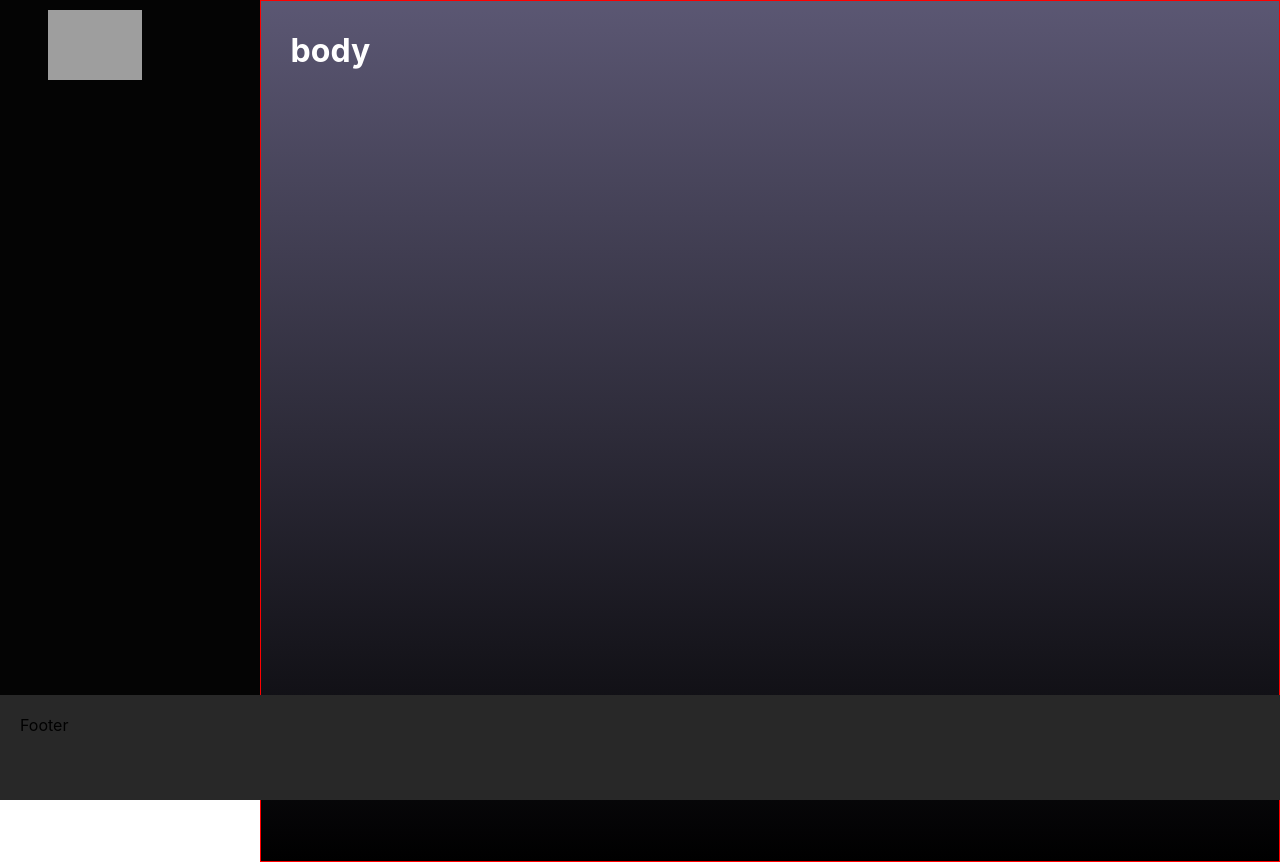
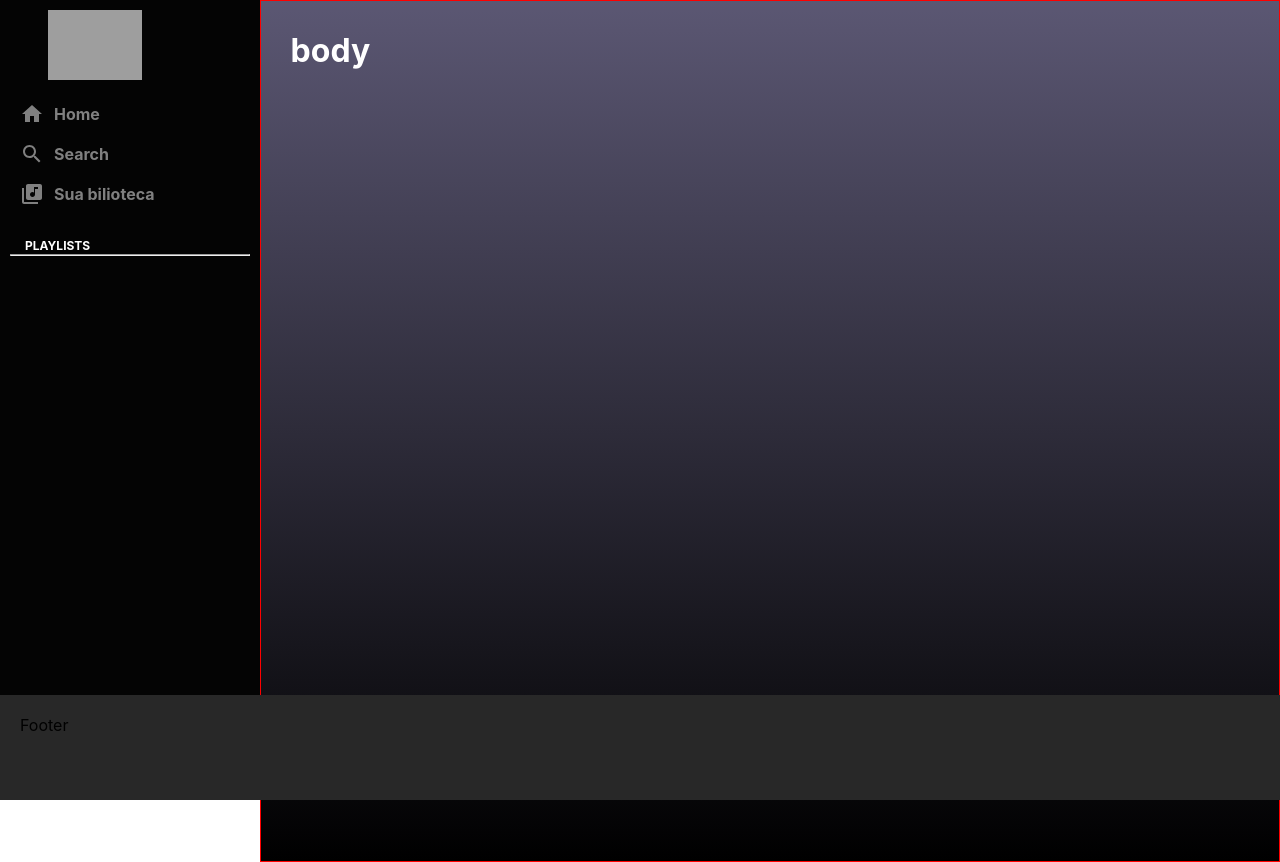
Before and after one commit to delta94/spotify-web, a React (Create React App) app: page / in a window 1280 px wide. Built offline with nearby package versions, Linux system fonts and the light colour scheme; grey boxes are pictures that could not be loaded; what spotify-web-api-js would draw is missing.

Commit message:
feat: add material ui

```diff
--- a/package.json
+++ b/package.json
@@ -3,6 +3,8 @@
   "version": "0.1.0",
   "private": true,
   "dependencies": {
+    "@material-ui/core": "^4.11.0",
+    "@material-ui/icons": "^4.9.1",
     "@testing-library/jest-dom": "^4.2.4",
     "@testing-library/react": "^9.3.2",
     "@testing-library/user-event": "^7.1.2",
--- a/src/components/Sidebar/index.tsx
+++ b/src/components/Sidebar/index.tsx
@@ -1,14 +1,25 @@
-import React from 'react';
-import logo from '../../assets/img/logo.svg';
+import React from "react";
+import HomeIcon from "@material-ui/icons/Home";
+import SearchIcon from "@material-ui/icons/Search";
+import LibraryMusicIcon from "@material-ui/icons/LibraryMusic";
+import SidebarOption from "../SidebarOption";
 
-import './styles.css';
+import logo from "../../assets/img/logo.svg";
+import "./styles.css";
 
 const Sidebar: React.FC = () => {
   return (
     <div className="sidebar">
-      <img className="sidebar__logo" src={logo} alt="Spotify Logo"/>
+      <img className="sidebar__logo" src={logo} alt="Spotify Logo" />
+      <SidebarOption title="Home" Icon={HomeIcon} />
+      <SidebarOption title="Search" Icon={SearchIcon} />
+      <SidebarOption title="Sua bilioteca" Icon={LibraryMusicIcon} />
+
+      <br />
+      <strong className="sidebar__title">Playlists</strong>
+      <hr />
     </div>
   );
-}
+};
 
 export default Sidebar;
--- a/src/components/Sidebar/styles.css
+++ b/src/components/Sidebar/styles.css
@@ -16,3 +16,10 @@
     width: 150px;
     padding: 10px;
 }
+
+.sidebar__title {
+    margin-left: 10px;
+    padding: 5px;
+    font-size: 12px;
+    text-transform: uppercase;
+}
--- a/src/components/SidebarOption/index.tsx
+++ b/src/components/SidebarOption/index.tsx
@@ -1,17 +1,18 @@
 import React from "react";
 
 import "./styles.css";
+import { IconProps } from "@material-ui/core";
 
 interface ISidebarOption {
   title?: string;
   Icon?: any;
-  option?: string;
 }
 
 const SidebarOption: React.FC<ISidebarOption> = ({ title, Icon }) => {
   return (
     <div className="sidebarOption">
-      <p>{title}</p>
+      {Icon && <Icon className="sidebarOption__icon" />}
+      {Icon ? <h4>{title}</h4> : <p>{title}</p>}
     </div>
   );
 };
--- a/src/components/SidebarOption/styles.css
+++ b/src/components/SidebarOption/styles.css
@@ -0,0 +1,17 @@
+.sidebarOption {
+  display: flex;
+  align-items: center;
+  color: grey;
+  height: 40px;
+  cursor: pointer;
+  transition: 200ms color ease-in;
+}
+
+.sidebarOption:hover {
+  color: white;
+}
+
+.sidebarOption__icon {
+  padding-left: 10px;
+  padding-right: 10px;
+}
```
Also changed, not shown: 1 other file (tests, documents, lock files or other folders).
